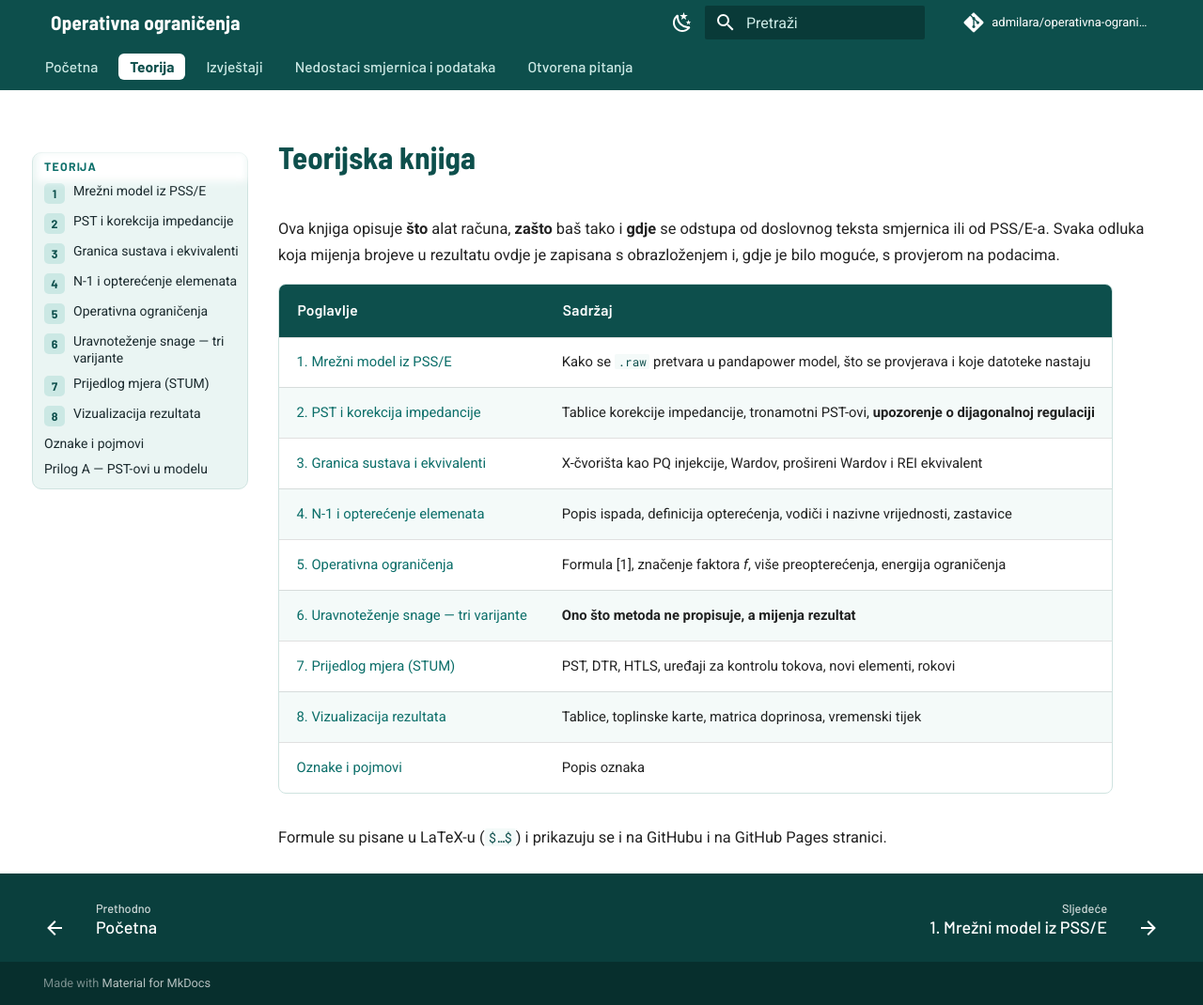
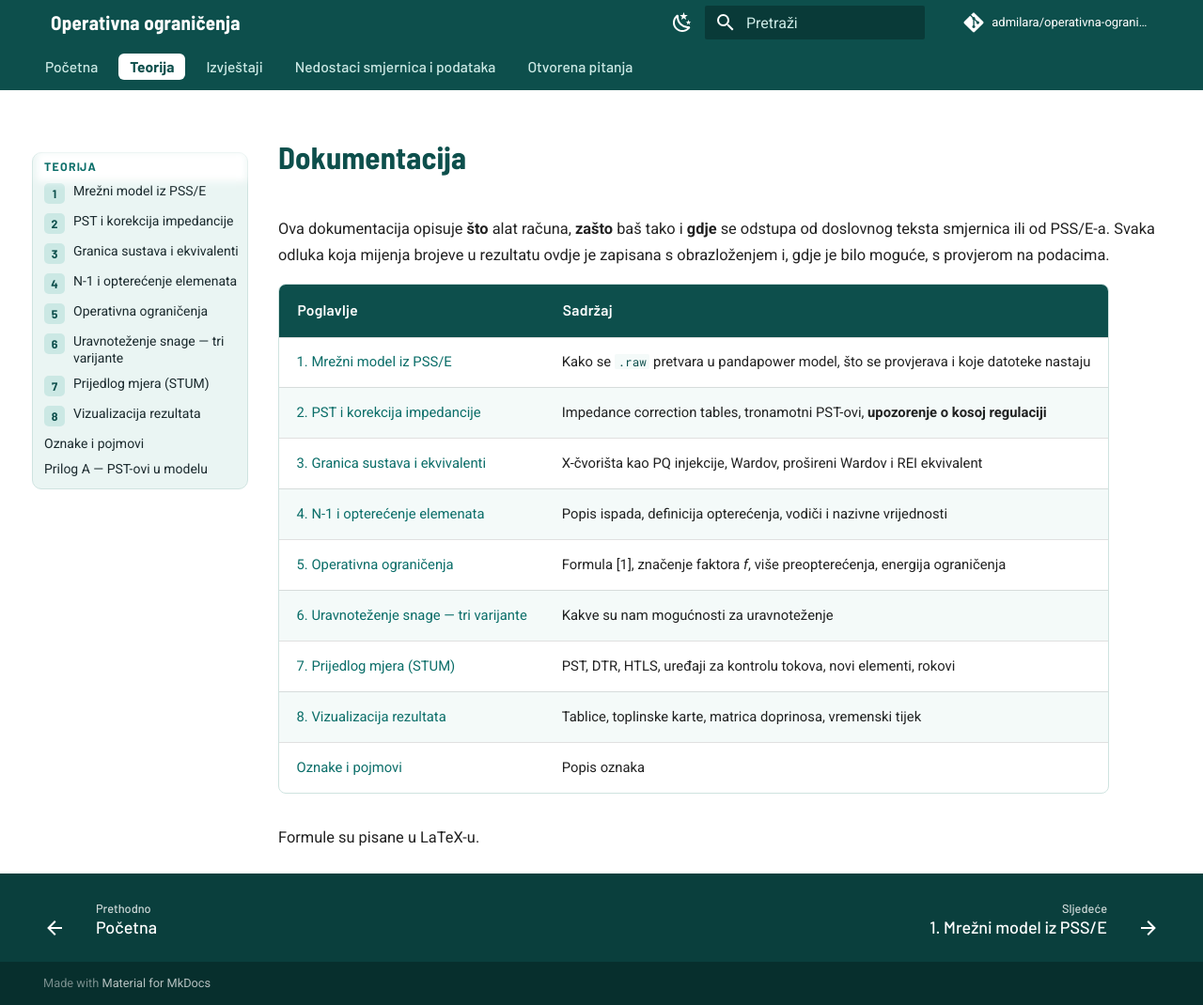
Before and after one commit to admilara/operativna-ogranicenja, an MkDocs documentation site: the page built from docs/teorija/index.md, in a window 1280 px wide and 1070 px high. Shown: the whole window at 94% size. Built offline with MkDocs 1.6.1 and Material for MkDocs 9.7.7, drawn with Linux system fonts in a browser that asks for light colours; comment, search, counter and statistics services are not loaded.

Commit message:
Update index.md text

```diff
--- a/docs/teorija/index.md
+++ b/docs/teorija/index.md
@@ -1,19 +1,19 @@
-# Teorijska knjiga
+# Dokumentacija
 
-Ova knjiga opisuje **što** alat računa, **zašto** baš tako i **gdje** se odstupa od
+Ova dokumentacija opisuje **što** alat računa, **zašto** baš tako i **gdje** se odstupa od
 doslovnog teksta smjernica ili od PSS/E-a. Svaka odluka koja mijenja brojeve u rezultatu
 ovdje je zapisana s obrazloženjem i, gdje je bilo moguće, s provjerom na podacima.
 
 | Poglavlje | Sadržaj |
 |---|---|
 | [1. Mrežni model iz PSS/E](01-mrezni-model.md) | Kako se `.raw` pretvara u pandapower model, što se provjerava i koje datoteke nastaju |
-| [2. PST i korekcija impedancije](02-pst-korekcija-impedancije.md) | Tablice korekcije impedancije, tronamotni PST-ovi, **upozorenje o dijagonalnoj regulaciji** |
+| [2. PST i korekcija impedancije](02-pst-korekcija-impedancije.md) | Impedance correction tables, tronamotni PST-ovi, **upozorenje o kosoj regulaciji** |
 | [3. Granica sustava i ekvivalenti](03-granica-ekvivalenti.md) | X-čvorišta kao PQ injekcije, Wardov, prošireni Wardov i REI ekvivalent |
-| [4. N-1 i opterećenje elemenata](04-n-1-opterecenje.md) | Popis ispada, definicija opterećenja, vodiči i nazivne vrijednosti, zastavice |
+| [4. N-1 i opterećenje elemenata](04-n-1-opterecenje.md) | Popis ispada, definicija opterećenja, vodiči i nazivne vrijednosti |
 | [5. Operativna ograničenja](05-operativna-ogranicenja.md) | Formula [1], značenje faktora *f*, više preopterećenja, energija ograničenja |
-| [6. Uravnoteženje snage — tri varijante](06-uravnotezenje.md) | **Ono što metoda ne propisuje, a mijenja rezultat** |
+| [6. Uravnoteženje snage — tri varijante](06-uravnotezenje.md) | Kakve su nam mogućnosti za uravnoteženje |
 | [7. Prijedlog mjera (STUM)](07-mjere.md) | PST, DTR, HTLS, uređaji za kontrolu tokova, novi elementi, rokovi |
 | [8. Vizualizacija rezultata](08-vizualizacija.md) | Tablice, toplinske karte, matrica doprinosa, vremenski tijek |
 | [Oznake i pojmovi](oznake.md) | Popis oznaka |
 
-Formule su pisane u LaTeX-u (`$…$`) i prikazuju se i na GitHubu i na GitHub Pages stranici.
+Formule su pisane u LaTeX-u.
```
Also changed, not shown: docs/index.md (+5 -16 lines).
